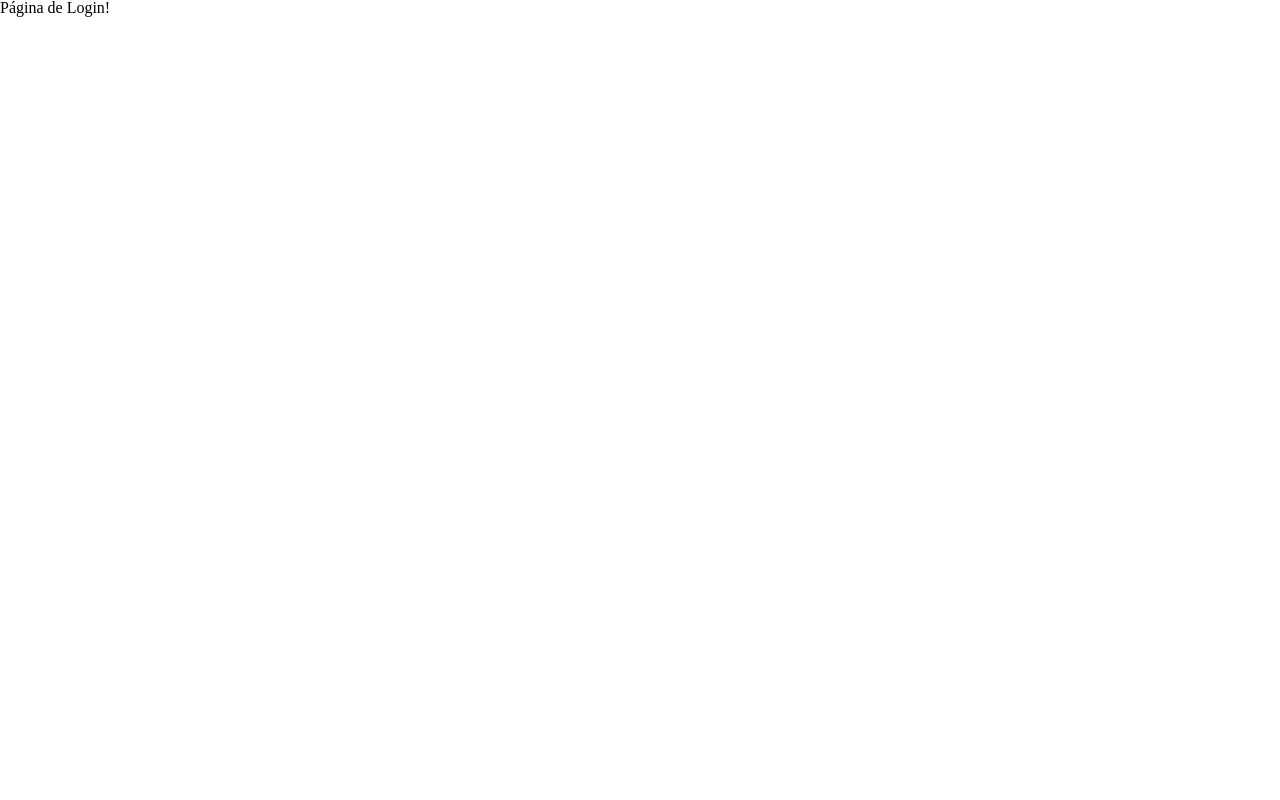
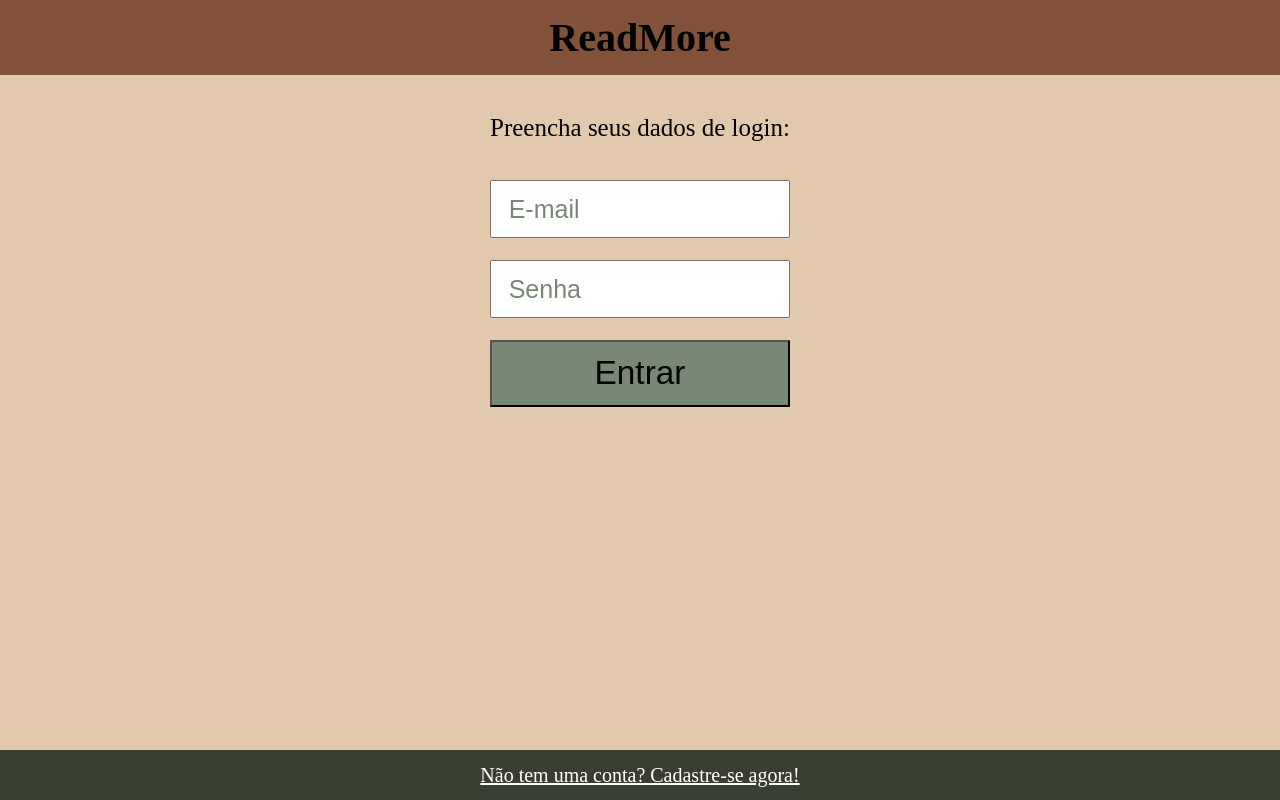
Before and after one commit to IdeMoraes/projeto14-read-more-front, a React (Create React App) app: page /login in a window 1280 px wide. Built offline with nearby package versions, Linux system fonts and the light colour scheme.

Commit message:
Cria a Página de Login

```diff
--- a/src/pages/PaginaCadastro/index.js
+++ b/src/pages/PaginaCadastro/index.js
@@ -26,7 +26,7 @@ export default function PaginaCadastro(){
                 email: dados.email,
                 senha: dados.senha,
             });
-            navigate("/catalogo");
+            navigate("/login");
         } catch (error) {
             alert('Erro no cadastro, tente novamente');
             console.log(error);
--- a/src/pages/PaginaCatalogo/index.js
+++ b/src/pages/PaginaCatalogo/index.js
@@ -1,5 +1,13 @@
+import { useContext } from "react";
+import UserContext from "../../contexts/UserContext";
+
 export default function PaginaCatalogo(){
+    const { userName } = useContext(UserContext);
     return(
-        <h1>Página que mostra nosso catálogo de livros à venda!</h1>
+        <>
+            <h1>{userName!==""?<h1>Olá {userName}</h1>:""}</h1>
+            <h1>Página que mostra nosso catálogo de livros à venda!</h1>
+        </>
+
     )
 };
--- a/src/pages/PaginaLogin/index.js
+++ b/src/pages/PaginaLogin/index.js
@@ -1,5 +1,47 @@
+import React, { useContext, useState } from "react";
+import { useNavigate } from "react-router-dom";
+import UserContext from "../../contexts/UserContext.js";
+import api from "../../services/api.js";
+import {Container, Logotipo, StyledLink, Instrução, Form, Input, Button} from '../PaginaCadastro/style.js'
+
 export default function PaginaLogin(){
+    const {setUserName, setUserEmail, setUserToken} = useContext(UserContext);
+    const navigate = useNavigate();
+    const [dados, setDados] = useState({
+        email: '',
+        senha: '',
+    });
+    function handleChange(event){
+        setDados({...dados, [event.target.name]: event.target.value});
+    }
+    async function handleSubmit(event){
+        event.preventDefault();
+        try {
+            let promise = await api.logarUsuario({
+                email: dados.email,
+                senha: dados.senha,
+            });
+            setUserEmail(promise.data.email);
+            setUserName(promise.data.nome);
+            setUserToken(promise.data.token);
+            navigate("/catalogo");
+        } catch (error) {
+            alert('Erro no login, tente novamente');
+            console.log(error);
+        }
+
+    }
+
     return(
-        <h1>Página de Login!</h1>
+        <Container>
+            <Logotipo>ReadMore</Logotipo>
+            <Instrução>Preencha seus dados de login:</Instrução>
+            <Form onSubmit={handleSubmit}>
+                <Input placeholder='E-mail'type='email' onChange={(event)=>handleChange(event)} name='email' value= {dados.email} required/>
+                <Input placeholder='Senha'type='password' onChange={(event)=>handleChange(event)} name='senha' value= {dados.senha} required/>
+                <Button>Entrar</Button>
+            </Form>
+            <StyledLink to='/cadastro'>Não tem uma conta? Cadastre-se agora!</StyledLink>
+        </Container>
     )
-};
+}
--- a/src/services/api.js
+++ b/src/services/api.js
@@ -6,8 +6,13 @@ async function cadastrarUsuario(dados){
     axios.post(`${base_URL}/cadastro`, dados);
 }
 
+async function logarUsuario(dados){
+    const token = axios.post(`${base_URL}/login`, dados);
+    return token;
+}
+
 const api = {
-    cadastrarUsuario
+    cadastrarUsuario, logarUsuario
 }
 
 export default api;
```
